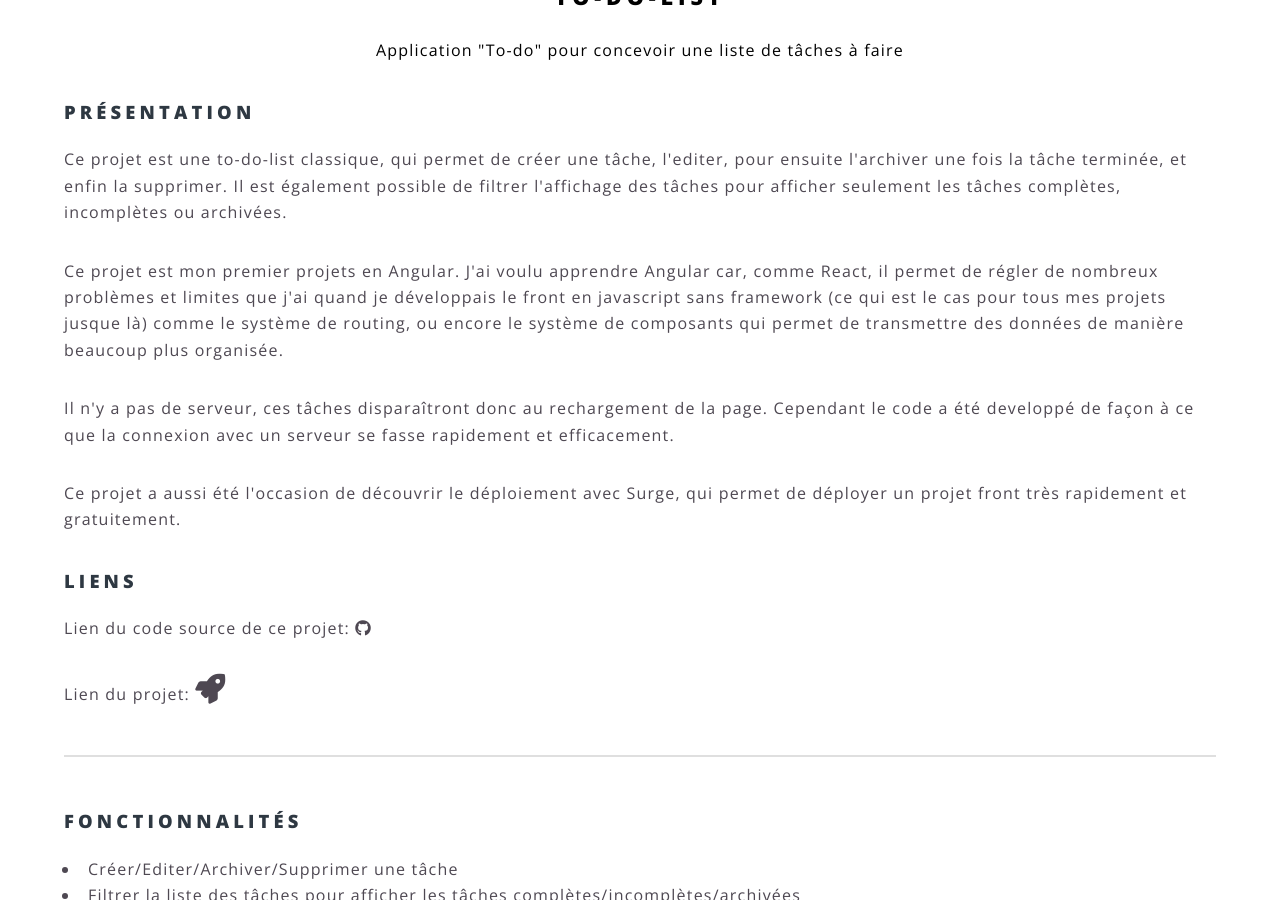
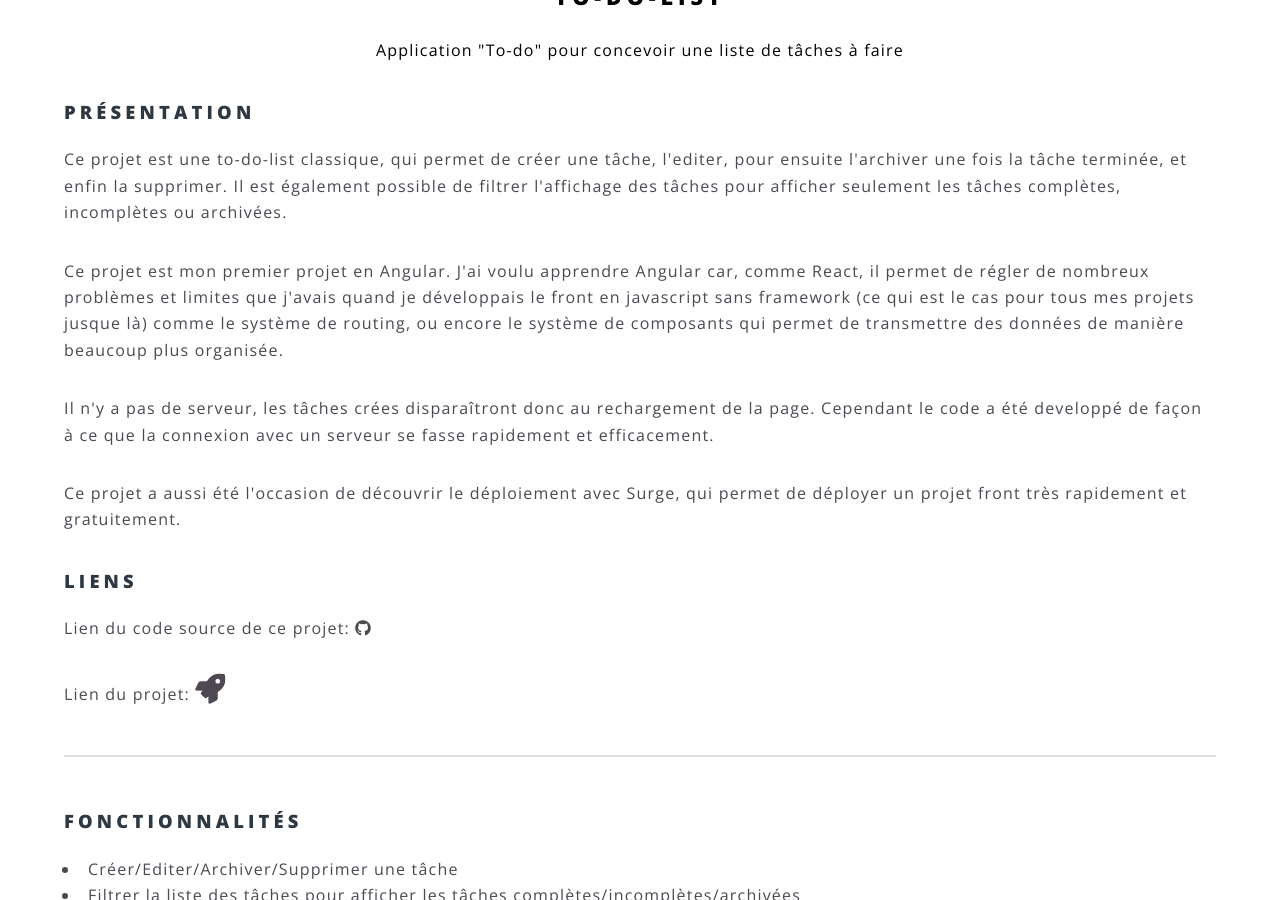
Before and after one commit to AlexandreRavichandran/AlexandreRavichandran.github.io, a Jekyll site: the page built from projects/to-do-list.md, in a window 1280 px wide and 900 px high, scrolled down 342 px. Built offline with Jekyll 4.4.1, drawn with Linux system fonts in a browser that asks for light colours.

Commit message:
Correct syntax error

```diff
--- a/projects/to-do-list.md
+++ b/projects/to-do-list.md
@@ -8,8 +8,8 @@ image: flash-livraison
 
 <h3>Présentation</h3>
 <p>Ce projet est une to-do-list classique, qui permet de créer une tâche, l'editer, pour ensuite l'archiver une fois la tâche terminée, et enfin la supprimer. Il est également possible de filtrer l'affichage des tâches pour afficher seulement les tâches complètes, incomplètes ou archivées.</p>
-<p>Ce projet est mon premier projets en Angular. J'ai voulu apprendre Angular car, comme React, il permet de régler de nombreux problèmes et limites que j'ai quand je développais le front en javascript sans framework (ce qui est le cas pour tous mes projets jusque là) comme le système de routing, ou encore le système de composants qui permet de transmettre des données de manière beaucoup plus organisée.</p>
-<p>Il n'y a pas de serveur, ces tâches disparaîtront donc au rechargement de la page. Cependant le code a été developpé de façon à ce que la connexion avec un serveur se fasse rapidement et efficacement.</p>
+<p>Ce projet est mon premier projet en Angular. J'ai voulu apprendre Angular car, comme React, il permet de régler de nombreux problèmes et limites que j'avais quand je développais le front en javascript sans framework (ce qui est le cas pour tous mes projets jusque là) comme le système de routing, ou encore le système de composants qui permet de transmettre des données de manière beaucoup plus organisée.</p>
+<p>Il n'y a pas de serveur, les tâches crées disparaîtront donc au rechargement de la page. Cependant le code a été developpé de façon à ce que la connexion avec un serveur se fasse rapidement et efficacement.</p>
 <p>Ce projet a aussi été l'occasion de découvrir le déploiement avec Surge, qui permet de déployer un projet front très rapidement et gratuitement.</p>
 <h3>Liens</h3>
 <p>Lien du code source de ce projet: <a href="https://github.com/AlexandreRavichandran/todo-list" target="_blank" class="icon brands fa-github"><span class="label">Github</span></a></p>
```
